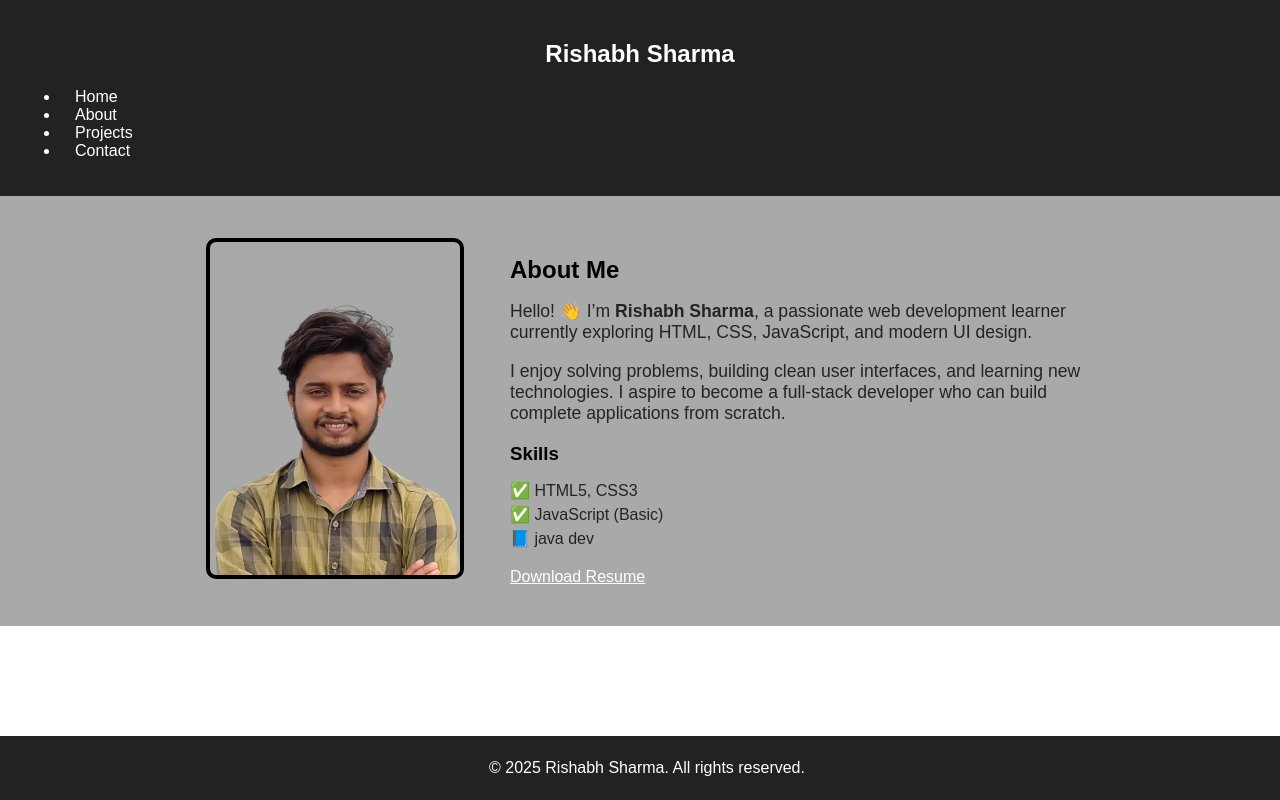
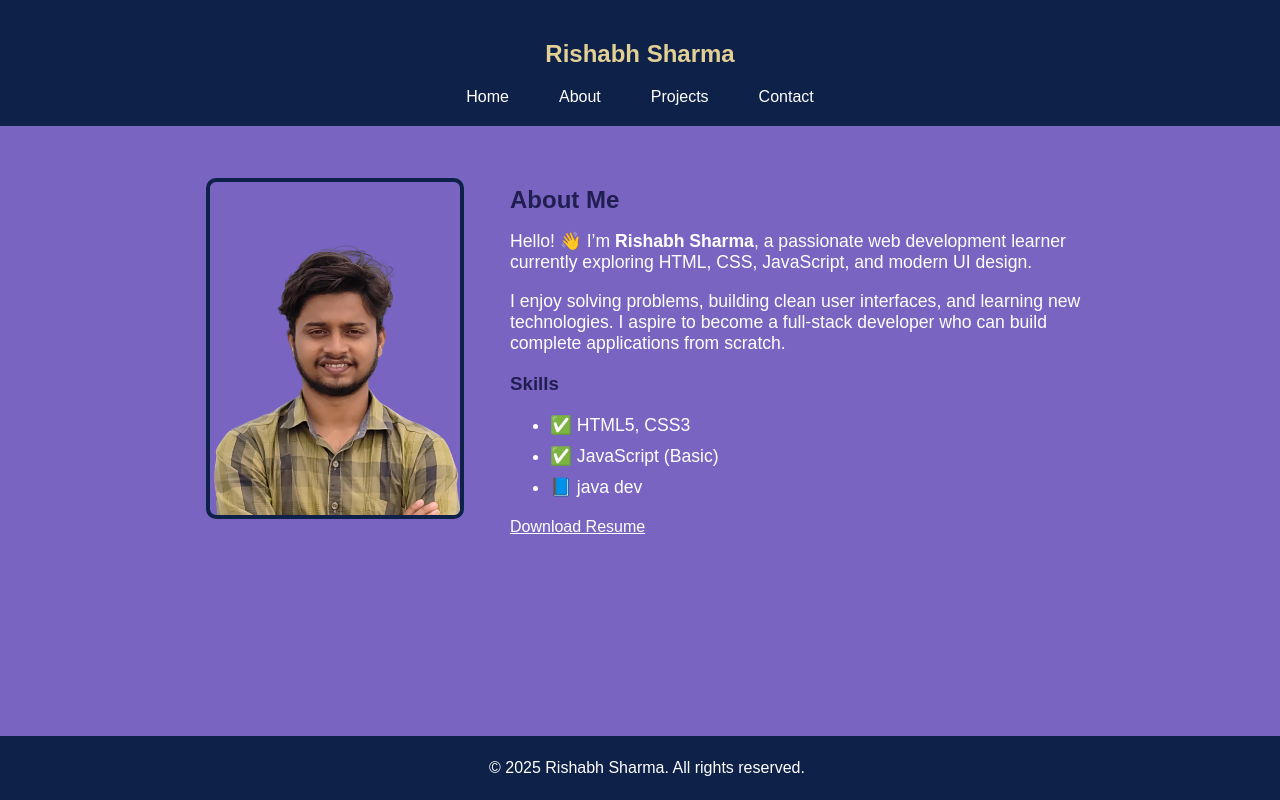
Before and after one commit to Rishabhsharma0308/website, a plain HTML site: page about.html in a window 1280 px wide. Drawn offline with Linux system fonts and the light colour scheme.

Commit message:
Update style.css

```diff
--- a/style.css
+++ b/style.css
@@ -6,14 +6,25 @@ body {
 }
 
 header {
-  background-color: #222;
+  background-color: #0E2148;
   color: white;
   padding: 20px;
   text-align: center;
 }
-
+h1 {
+  color: #E3D095;
+}
+h2{
+  color: #201e51;
+}
+p{
+  color: #ffffff;
+}
+.hero p{
+  color: #ffffff;
+}
 nav a {
-  color: white;
+  color: #ffffff;
   margin: 0 15px;
   text-decoration: none;
 }
@@ -24,7 +35,7 @@ nav a {
 }
 
 footer {
-  background-color: #222;
+  background-color: #0E2148;
   color: white;
   text-align: center;
   padding: 7px;
@@ -42,9 +53,14 @@ footer {
     padding: 20px;
   }
 }
+
+
 /* About Section */
+body {
+  background-color: #7965C1;
+}
 .abmain {
-color: #9e9e9ee1;
+ background-color: #7965C1;
 
 }
 .navbar ul {
@@ -52,7 +68,7 @@ text-align:left;
 }
 .about-section {
   padding: 40px 20px;
-  background-color: #9e9e9ee1;
+  background-color: #7965C1;;
 }
 .about-container {
   display: flex;
@@ -71,28 +87,29 @@ text-align:left;
   max-width: 250px;
   height: auto;
   border-radius: 10px;
-  border: 4px solid #000000;
+  border: 4px solid #0E2148;
 }
 .about-content {
   flex: 2 1 500px;
 }
 .about-content h2 ,.about-content h3 {
-  color: #000000;
+  color: #201e51;
   margin-bottom: 15px;
 }
-.about-content p {
+.about-content p ,.skills-list li{
   margin-bottom: 15px;
-  color: #242424;
+  color: #ffffff;
   font-size: 1.1rem;
 }
 .skills-list {
-  color: #242424;
-  list-style: none;
-  padding-left: 0;
-  margin-bottom: 20px;
+  list-style-type: disc;
+  padding-left: 40px;
+  margin: 20px 0;
+  text-align: left;
 }
 .skills-list li {
-  margin-bottom: 5px;
+  margin: 10px 0;
+  color: #fff;
 }
 .about-content, .btn {
   color: #ffffff;
@@ -128,14 +145,33 @@ text-align:left;
   background-color: #007acc;
   color: white;
   cursor: pointer;
+  font-size: 1.2rem;
+  padding: 15px 30px;
+  border: none;
+  border-radius: 5px;
 }
 .contact .btn:hover {
   background-color: #005a99;
 }
-.contact .socials p {
+.contact .socials p ,.contact p{
   margin-top: 10px;
+  color: #0E2148;
 }
 .contact .socials a {
-  color: #007acc;
+  color: #483AA0;
   text-decoration: none;
 }
+.navbar ul {
+  display: flex;
+  flex-direction: row;
+  justify-content: center;
+  list-style: none;
+  padding: 0;
+  gap: 20px;
+  margin: 0;
+}
+.navbar li a {
+  text-decoration: none;
+  color: inherit;
+  font-size: 1rem;
+}
```
